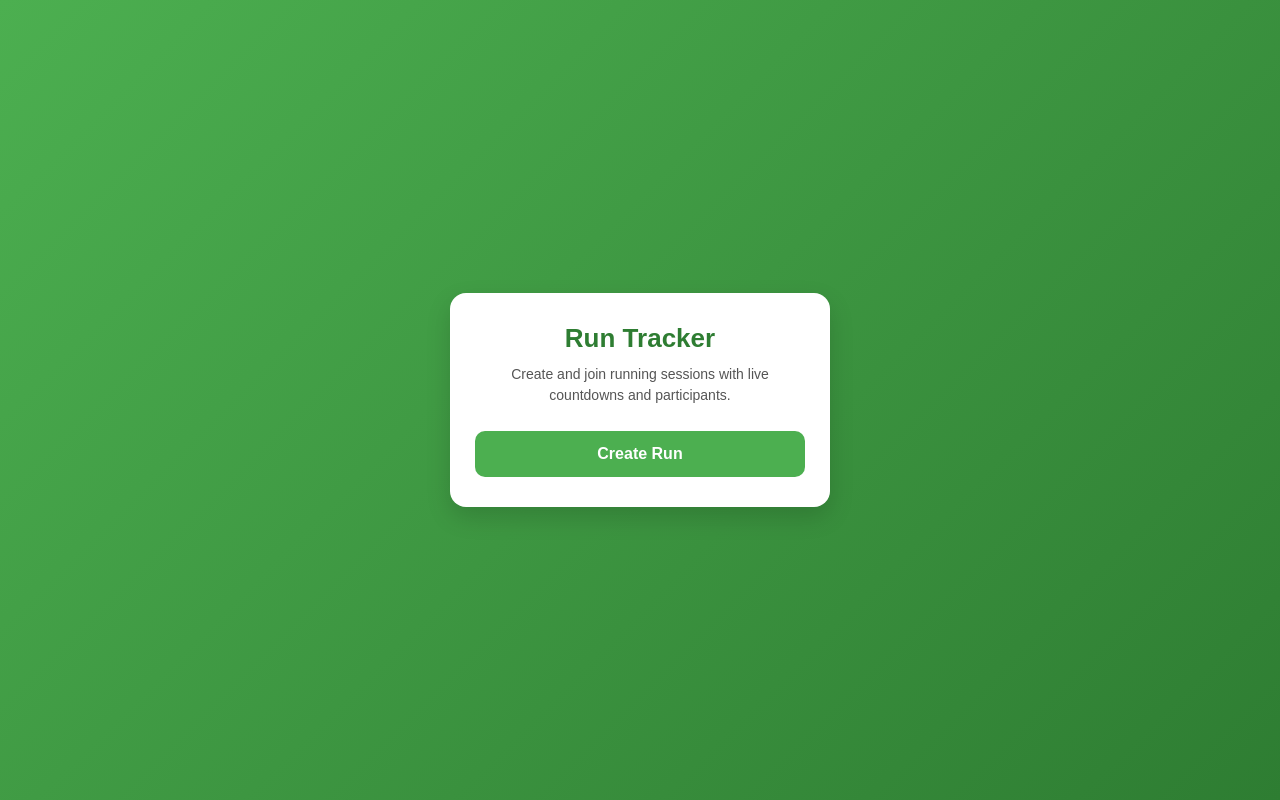
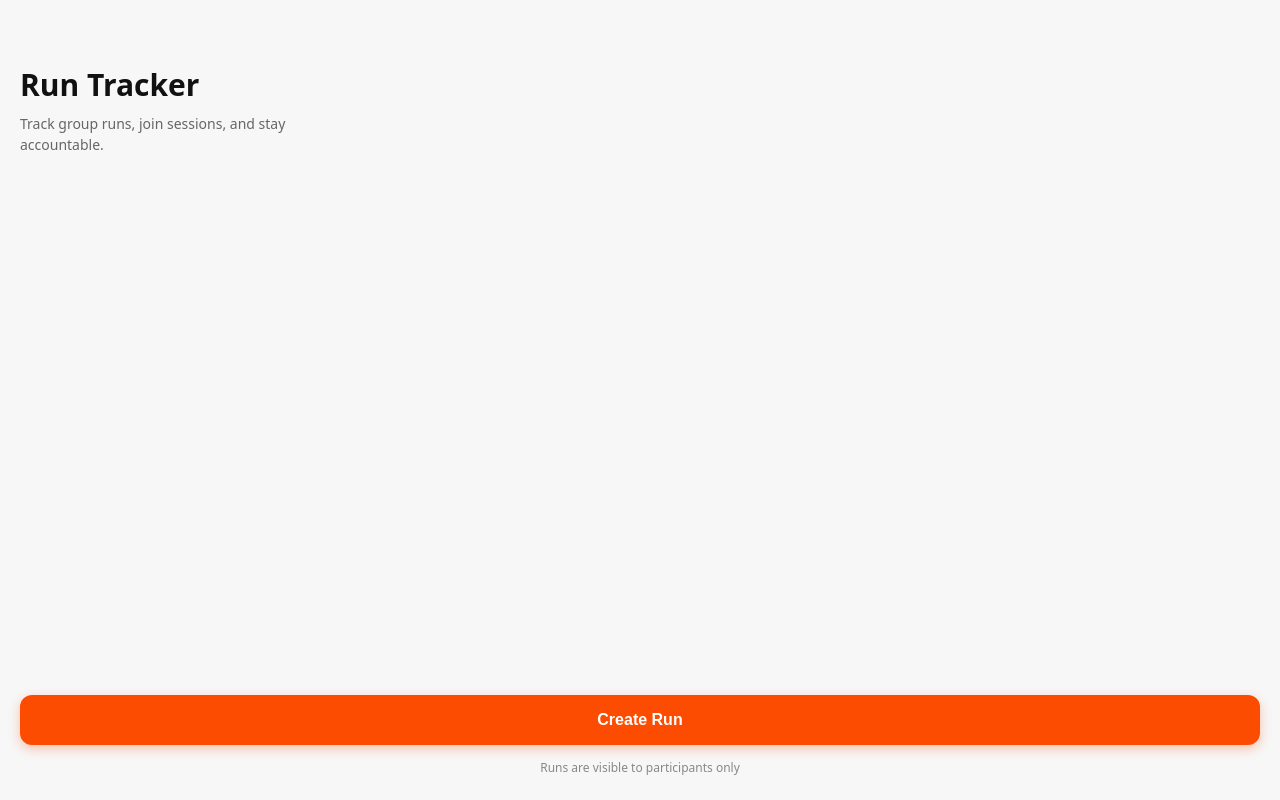
Before and after one commit to kashbyte/fitness-run-tracker-frontend, a Next.js app: page / in a window 1280 px wide. Built offline with nearby package versions, Linux system fonts and the light colour scheme.

Commit message:
start page strava style

```diff
--- a/src/app/page.js
+++ b/src/app/page.js
@@ -9,64 +9,69 @@ export default function Home() {
     <div
       style={{
         minHeight: "100vh",
+        backgroundColor: "#F7F7F7",
+        padding: "24px 20px",
+        fontFamily: "system-ui, -apple-system, BlinkMacSystemFont, sans-serif",
         display: "flex",
-        alignItems: "center",
-        justifyContent: "center",
-        background: "linear-gradient(135deg, #4CAF50, #2E7D32)",
-        padding: "20px",
-        fontFamily: "sans-serif",
+        flexDirection: "column",
       }}
     >
-      <div
-        style={{
-          backgroundColor: "white",
-          width: "100%",
-          maxWidth: "380px",
-          padding: "30px 25px",
-          borderRadius: "16px",
-          boxShadow: "0 10px 25px rgba(0,0,0,0.15)",
-          textAlign: "center",
-        }}
-      >
+      {/* Header */}
+      <div style={{ marginTop: "40px", marginBottom: "20px" }}>
         <h1
           style={{
-            marginBottom: "10px",
-            color: "#2E7D32",
-            fontSize: "26px",
+            fontSize: "30px",
+            fontWeight: "800",
+            color: "#111",
+            marginBottom: "8px",
           }}
         >
           Run Tracker
         </h1>
-
         <p
           style={{
-            marginBottom: "25px",
-            color: "#555",
             fontSize: "14px",
+            color: "#666",
+            maxWidth: "280px",
             lineHeight: "1.5",
           }}
         >
-          Create and join running sessions with live countdowns and
-          participants.
+          Track group runs, join sessions, and stay accountable.
         </p>
+      </div>
 
+      {/* Spacer */}
+      <div style={{ flex: 1 }} />
+
+      {/* CTA */}
       <button
         onClick={() => router.push("/create")}
         style={{
           width: "100%",
-            padding: "14px",
+          padding: "16px",
           fontSize: "16px",
-            fontWeight: "bold",
-            backgroundColor: "#4CAF50",
+          fontWeight: "600",
+          backgroundColor: "#FC4C02",
           color: "white",
           border: "none",
-            borderRadius: "10px",
+          borderRadius: "12px",
           cursor: "pointer",
+          boxShadow: "0 4px 12px rgba(252, 76, 2, 0.3)",
         }}
       >
         Create Run
       </button>
-      </div>
+
+      <p
+        style={{
+          textAlign: "center",
+          fontSize: "12px",
+          color: "#888",
+          marginTop: "14px",
+        }}
+      >
+        Runs are visible to participants only
+      </p>
     </div>
   );
 }
```
Lines whose indentation alone changed are shown as unchanged.
